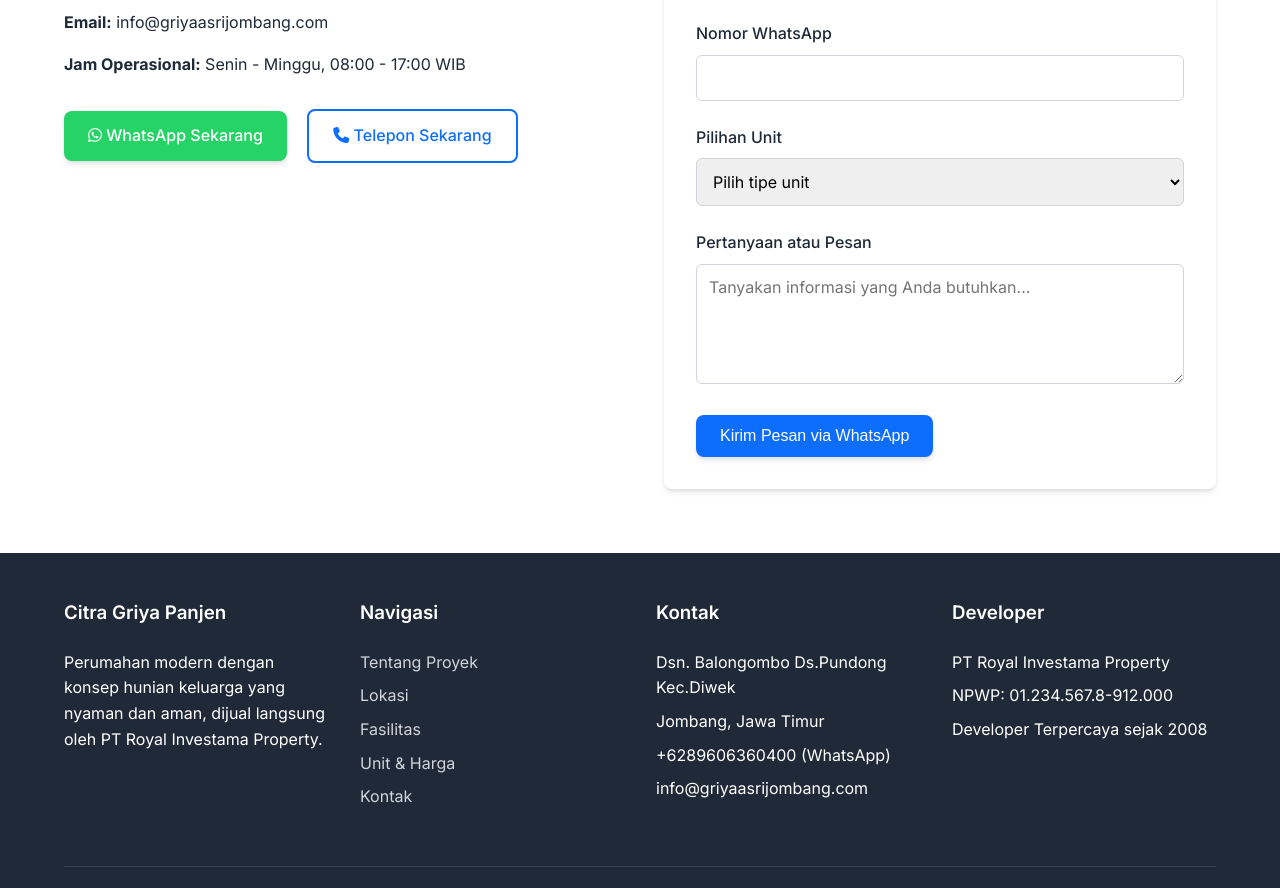
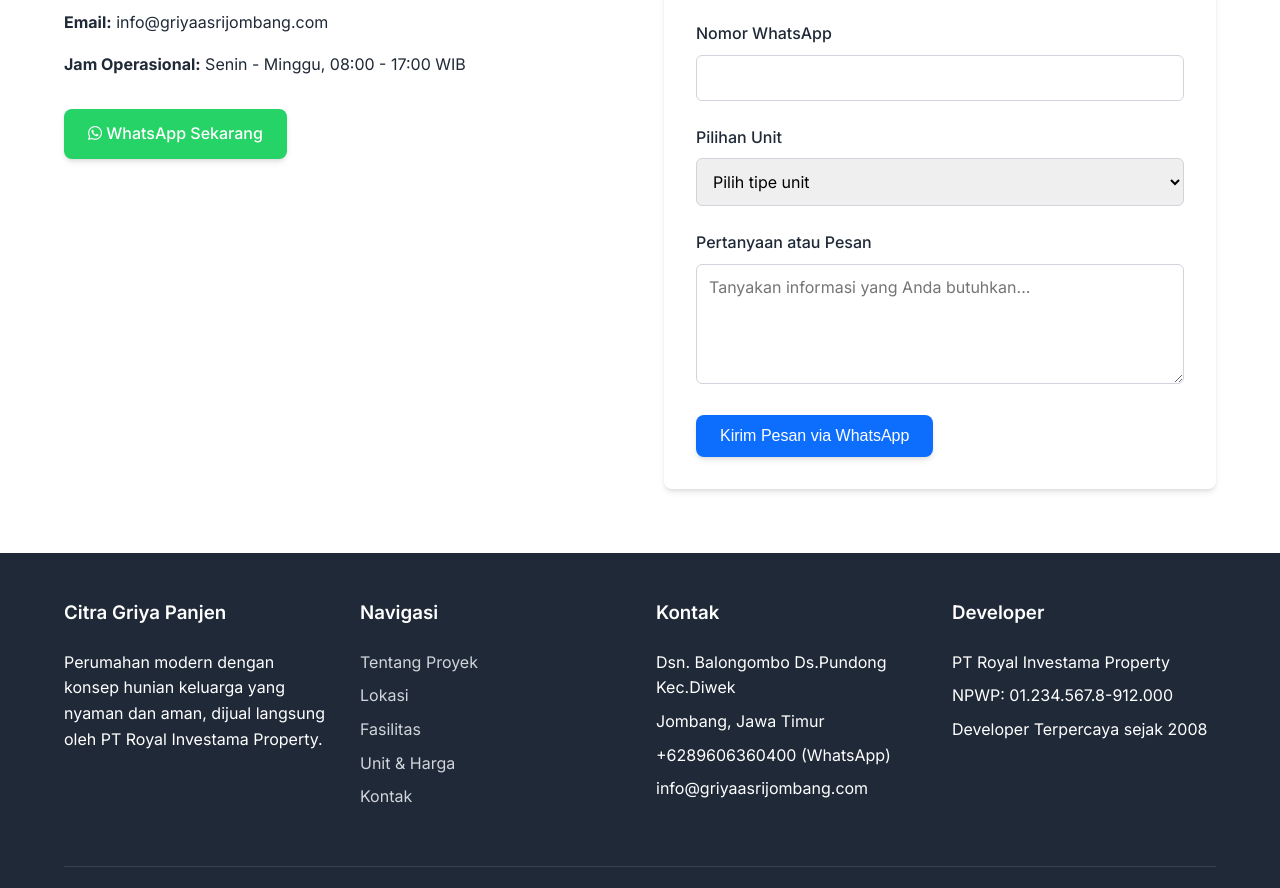
Before and after one commit to BitwiseJs/landingpage-properti, a plain HTML site: page index.html in a window 1280 px wide. Shown: the part 6601-7489 px from the top of the page. Drawn offline with Linux system fonts and the light colour scheme.

Commit message:
Update index.html

```diff
--- a/index.html
+++ b/index.html
@@ -1333,9 +1333,6 @@
               >
                 <i class="fab fa-whatsapp"></i> WhatsApp Sekarang
               </a>
-              <a href="tel:081234567890" class="btn btn-secondary">
-                <i class="fas fa-phone"></i> Telepon Sekarang
-              </a>
             </div>
           </div>
           <div class="contact-form">
```
